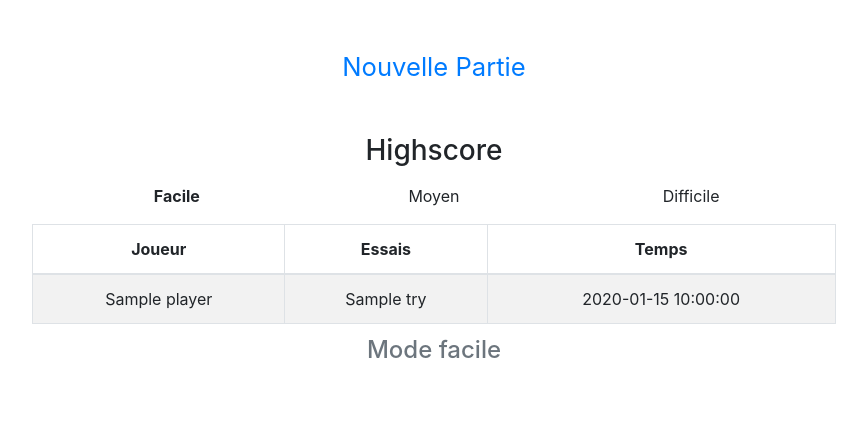
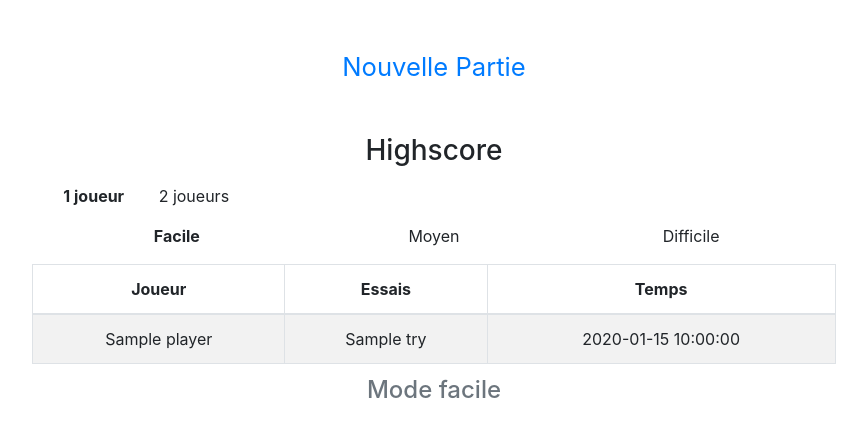
Before and after one commit to Eleven113/Memory, a Symfony app: template mooc-symfony4/templates/Menu/menu.html.twig in a window 1280 px wide. Shown: the part 96-533 px from the top of the page, without its empty margins (206-1073 px from the left). Run offline with Twig, Linux system fonts and the light colour scheme; the template is opened without the code that fills it: most values are stand-ins (such as "Sample title", 1, 10 or a date in 2020); some libraries are stand-ins or nearby versions.

Commit message:
2 players highscores (WIP)

```diff
--- a/mooc-symfony4/public/js/HighscoreDisplay.js
+++ b/mooc-symfony4/public/js/HighscoreDisplay.js
@@ -3,64 +3,63 @@ class HighscoreDisplay{
         this.divEasy = document.getElementById("hs_difficulty-easy");
         this.divMedium = document.getElementById("hs_difficulty-medium");
         this.divHard = document.getElementById("hs_difficulty-hard");
+        this.div1Player = document.getElementById("hs_numplayers-1");
+        this.div2Players = document.getElementById("hs_numplayers-2");
         this.h4 = document.getElementById("caption");
         this.tbody = document.querySelector("tbody");
+        this.numplayers = 1;
+        this.difficulty = "easy";
         this.events();
 
     }
 
     events(){
         this.divEasy.addEventListener("click", function(event){
+            this.difficulty = "easy";
             this.display(event);
         }.bind(this));
 
         this.divMedium.addEventListener("click", function(event){
+            this.difficulty = "medium";
             this.display(event);
         }.bind(this));
 
         this.divHard.addEventListener("click", function(event){
+            this.difficulty = "hard";
+            this.display(event);
+        }.bind(this));
+
+        this.div1Player.addEventListener("click", function(event){
+            this.numplayers = 1;
+            this.display(event);
+        }.bind(this));
+
+        this.div2Players.addEventListener("click", function(event){
+            this.numplayers = 2;
             this.display(event);
         }.bind(this));
 
     }
 
     display(event){
-        this.difficulty = event.target.id.split('-')[1];
-
-        switch (this.difficulty) {
-            case "easy":
-                this.h4.textContent = "Mode Facile";
-                this.divEasy.className = "col-4 text-center font-weight-bold";
-                this.divMedium.className = "col-4 text-center";
-                this.divHard.className = "col-4 text-center";
-                this.getScore(6);
-                break;
-
-            case "medium":
-                this.h4.textContent = "Mode Moyen";
-                this.divEasy.className = "col-4 text-center";
-                this.divMedium.className = "col-4 text-center font-weight-bold";
-                this.divHard.className = "col-4 text-center";
-                this.getScore(12);
-                break;
-
-            case "hard":
-                this.h4.textContent = "Mode Difficile";
-                this.divEasy.className = "col-4 text-center";
-                this.divMedium.className = "col-4 text-center";
-                this.divHard.className = "col-4 text-center font-weight-bold";
-                this.getScore(18);
-                break;
-
-            default:
-                break;
-        }
-
-
+        let difficulties = {
+            "easy": "Facile",
+            "medium": "Moyen",
+            "hard": "Difficile"
+        };
+        let numplayers = {
+          1: "1 joueur",
+          2: "2 joueurs"
+        };
+        this.h4.textContent = "Mode " + numplayers[this.numplayers] + " / " + difficulties[this.difficulty];
+        this.divEasy.className = "col-4 text-center font-weight-bold";
+        this.divMedium.className = "col-4 text-center";
+        this.divHard.className = "col-4 text-center";
+        this.getScore(this.difficulty, this.numplayers);
     }
 
-    getScore($id){
-        $.get('/Memory/mooc-symfony4/public/index.php/score/getscore/'+$id, function(data){
+    getScore($numcards,$numplayers){
+        $.get('/Memory/mooc-symfony4/public/index.php/score/getscore/'+$numcards+'/'+$numplayers, function(data){
             document.querySelector("tbody").innerHTML = '';
             for (let i=0; i <= data.length; i++){
                 this.tr = document.createElement('tr');
--- a/mooc-symfony4/src/Controller/GameController.php
+++ b/mooc-symfony4/src/Controller/GameController.php
@@ -8,7 +8,6 @@ use Symfony\Bundle\FrameworkBundle\Controller\AbstractController;
 use Symfony\Component\HttpFoundation\JsonResponse;
 use Symfony\Component\HttpFoundation\Request;
 use Symfony\Component\HttpFoundation\Response;
-use Symfony\Component\HttpFoundation\Session\Session;
 use Symfony\Component\HttpFoundation\Session\SessionInterface;
 use Symfony\Component\Routing\Annotation\Route;
 use App\Memory\Memory;
--- a/mooc-symfony4/src/Controller/ScoreController.php
+++ b/mooc-symfony4/src/Controller/ScoreController.php
@@ -24,14 +24,14 @@ class ScoreController extends AbstractController
     }
 
     /**
-     * @Route("/getscore/{id}", name="app_getscore", requirements= { "id"  = "\d+"})
+     * @Route("/getscore/{difficulty}/{numplayers}", name="app_getscore", requirements= { "difficulty"  = "\s+", "numplayers" = "\d+" })
      */
-    public function getscore($id)
+    public function getscore($cardnumb, $numplayers)
     {
         $em = $this->getDoctrine()->getManager();
         $highscore = $em->getRepository('App:Highscore');
         $highscore = $highscore->findBy(
-            ['cardnumb' => $id],
+            ['cardnumb' => $cardnumb, 'numplayers' => $numplayers],
             ['try' => 'ASC' , 'time' => 'ASC'],
             10,
             0
--- a/mooc-symfony4/templates/Menu/menu.html.twig
+++ b/mooc-symfony4/templates/Menu/menu.html.twig
@@ -10,6 +10,10 @@
         <div class="text-center m-5"><a href="{{ url('app_newgame') }}" class="menu-link">Nouvelle Partie</a></div>
         <div id="highscore" class="col-8 offset-2">
             <h3 class="text-center" class="mb-5">Highscore</h3>
+            <div id="hs_numplayers" class="m-3">
+                <span id="hs_numplayers-1" class="col-4 text-center font-weight-bold">1 joueur</span>
+                <span id="hs_numplayers-2" class="col-4 text-center">2 joueurs</span>
+            </div>
             <div id="hs_difficulty" class="m-3">
                 <span id="hs_difficulty-easy" class="col-4 text-center font-weight-bold">Facile</span>
                 <span id="hs_difficulty-medium" class="col-4 text-center">Moyen</span>
```
